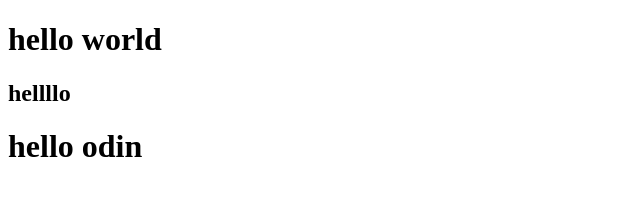
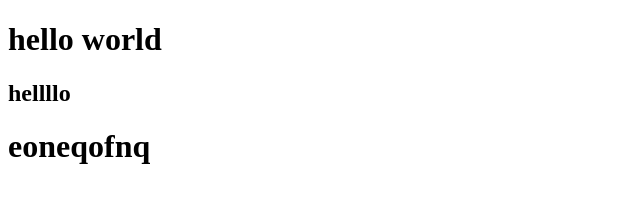
Before and after one commit to amranemd/odin_recipes, a plain HTML site: page project.html in a window 1280 px wide. Shown: the whole page, without its empty margins (0-640 px from the left). Drawn offline with Linux system fonts and the light colour scheme.

Commit message:
i changed the text

```diff
--- a/project.html
+++ b/project.html
@@ -8,7 +8,7 @@
 <body>
     <h1>hello world</h1>
     <h2>hellllo</h2>
-    <h1>hello odin</h1>
+    <h1>eoneqofnq</h1>
 
 </body>
 </html>
```
